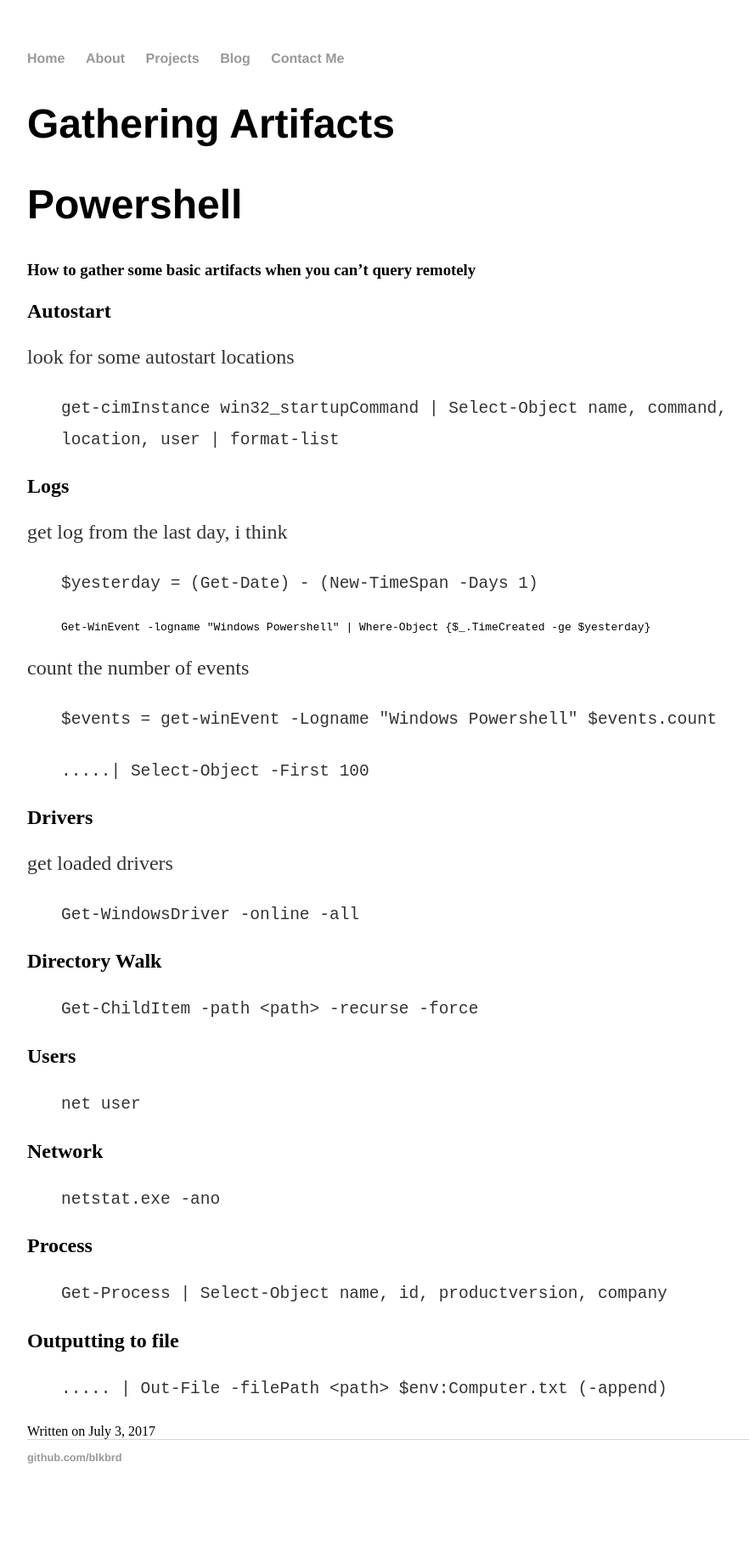
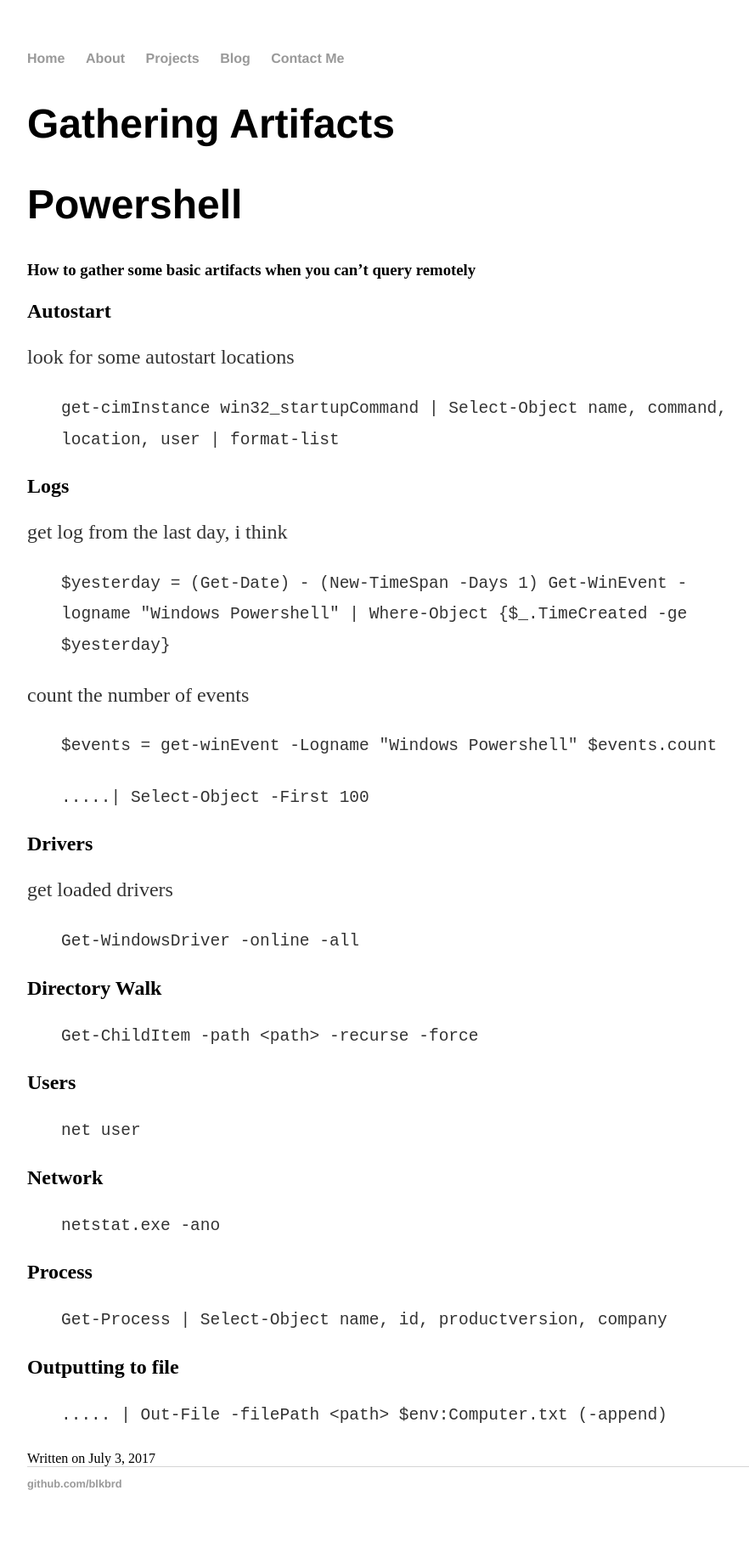
Before and after one commit to blkbrd/blkbrd.github.io, a Jekyll site: the page built from _posts/2017-07-03-powershell-fun.md, in a window 1280 px wide. Shown: the whole page at 85% size, without its empty margins (160-1042 px from the left). Built offline with Jekyll 4.4.1, drawn with Linux system fonts in a browser that asks for light colours; before the commit the page ends 1783 px from its top, so only the background shows below that.

```diff
--- a/_posts/2017-07-03-powershell-fun.md
+++ b/_posts/2017-07-03-powershell-fun.md
@@ -15,7 +15,7 @@ date: 2017-07-03
 
 ## Logs
 <p>get log from the last day, i think</p>
-<blockquote><p><code>$yesterday = (Get-Date) - (New-TimeSpan -Days 1) <p></p>
+<blockquote><p><code>$yesterday = (Get-Date) - (New-TimeSpan -Days 1)
 Get-WinEvent -logname "Windows Powershell" | Where-Object {$_.TimeCreated -ge $yesterday} </code></p>
 </blockquote>
 
```
